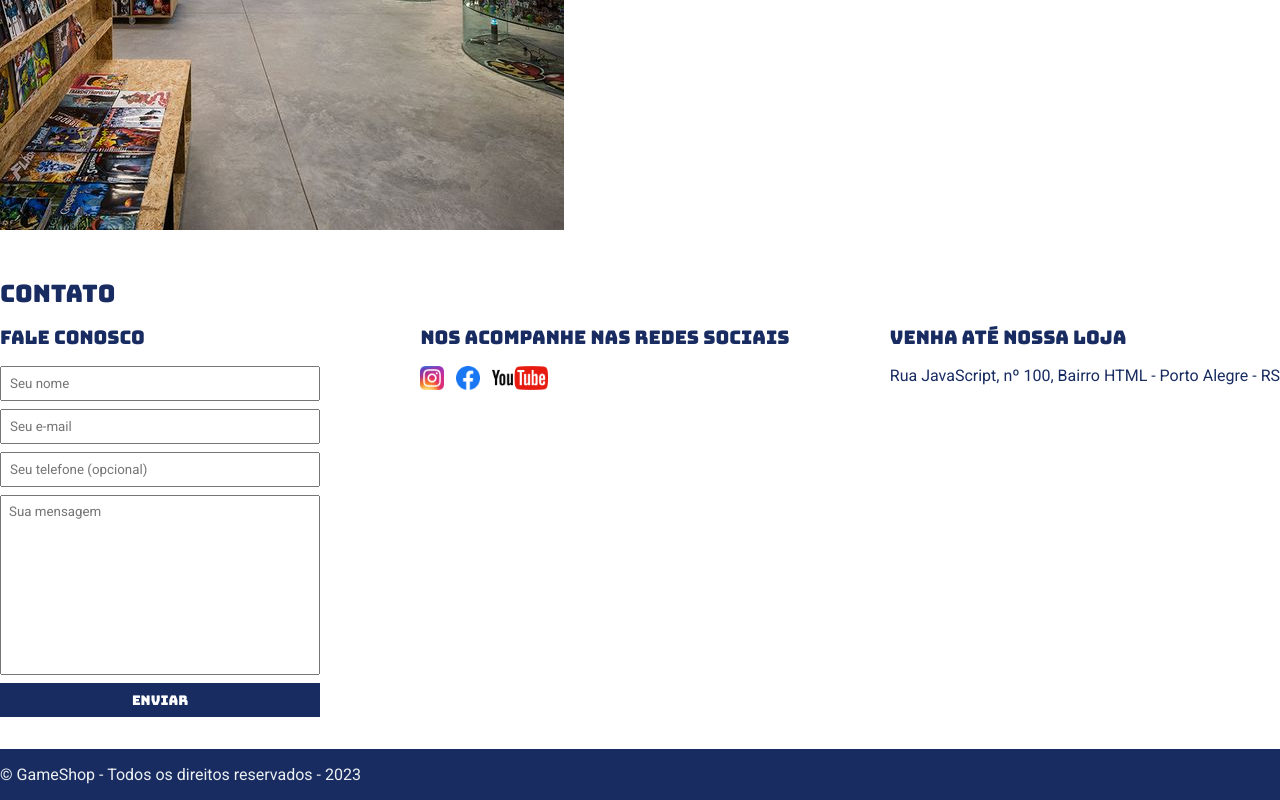
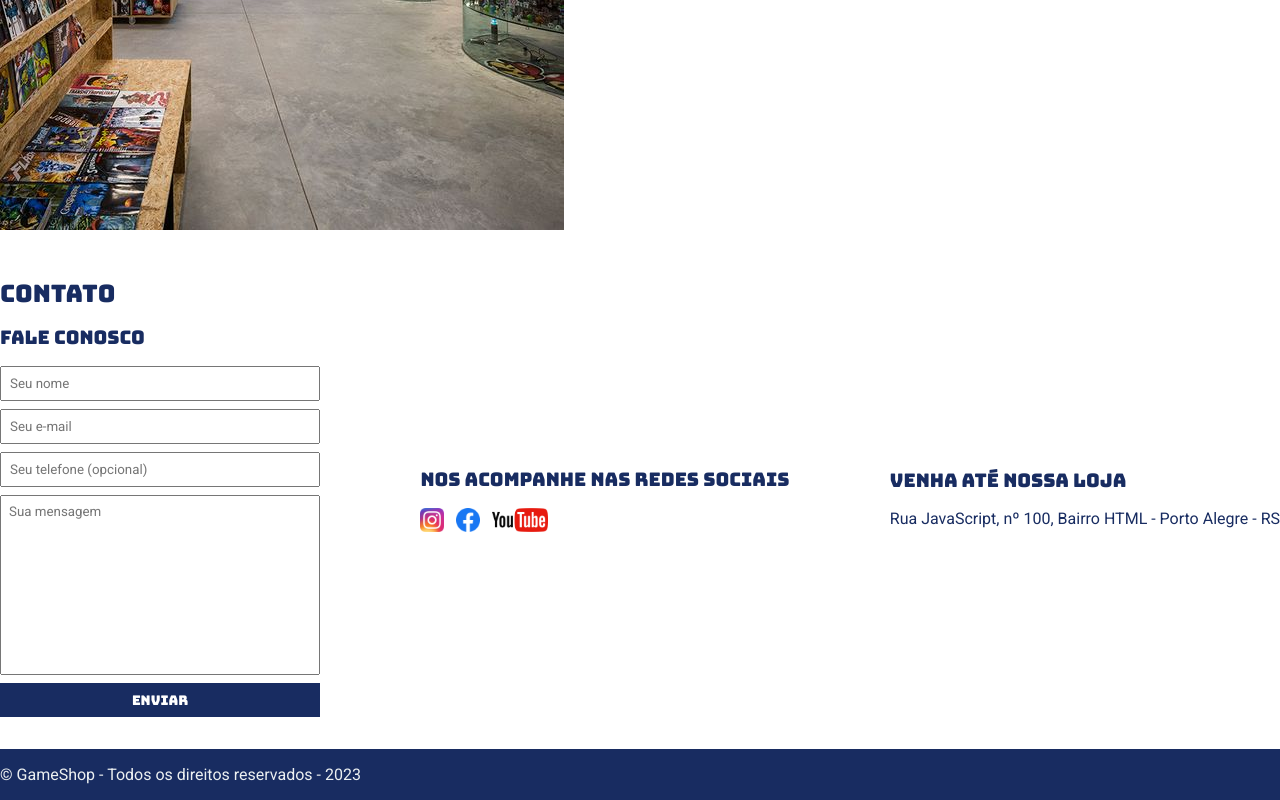
Before and after one commit to cauevinnicius/exercicio_gameshop, a plain HTML site: page index.html in a window 1280 px wide. Shown: the part 500-1300 px from the top of the page. Drawn offline with Linux system fonts and the light colour scheme.

Commit message:
Versão 1.1
Atualização de centralização e alinhamento das colunas de "Contato", "Siga-nos nas redes sociais" e "Venha até nossa loja"

```diff
--- a/index.html
+++ b/index.html
@@ -11,6 +11,7 @@
     <link rel="preconnect" href="https://fonts.gstatic.com" crossorigin>
     <link href="https://fonts.googleapis.com/css2?family=Bungee&family=Roboto&display=swap" rel="stylesheet">
 </head>
+
 <body>
     <header>
         <div class="container">
@@ -45,10 +46,11 @@
     </section>
 
 <section id="contact">
-        <div class="container"></div>
-        <h2>Contato</h2>
+    <div class="container">
+        <div class="contact-sections">
             <div class="contact-methods">
                 <div>
+                <h2>Contato</h2>
                 <h3>Fale conosco</h3>
                 <form>
                     <input type="text" placeholder="Seu nome" required>
@@ -58,7 +60,9 @@
                     <button type="submit">Enviar</button>
                 </form>
                 </div>
-            <div>
+            </div>
+
+            <div class="social-media">
                 <h3>Nos acompanhe nas redes sociais</h3>
                 <ul class="social-links">
                     <li>
@@ -66,11 +70,13 @@
                             <img src="./imagens/instagram.png" alt="Logo do Instagram">
                         </a>
                     </li>
+
                     <li>
                         <a href="#" title="Curta nossa página no Facebook">
                             <img src="./imagens/facebook.png" alt="Logo do Facebook">
                         </a>
                     </li>
+
                     <li>
                         <a href="#" title="Inscreva-se no nosso canal">
                             <img src="./imagens/youtube.png" alt="Logo do YouTube">
@@ -78,12 +84,15 @@
                     </li>
                 </ul>
             </div>
-            <div>
+
+            <div class="store-location">
                 <h3>Venha até nossa loja</h3>
                 <p>Rua JavaScript, nº 100, Bairro HTML - Porto Alegre - RS</p>
             </div>
         </div>
+    </div>
 </section>
+
     <footer>
         <div class="container">
             <p>&copy; GameShop - Todos os direitos reservados - 2023</p>
--- a/main.css
+++ b/main.css
@@ -33,7 +33,9 @@ text-decoration: none;}
 width: 100%;
 margin: 0 auto;}
 
-header .container, section .container
+header .container,
+section .container,
+section .container .contact-sections
 {display: flex;
 align-items: center;
 justify-content: space-between;}
```
Lines whose indentation alone changed are shown as unchanged.
